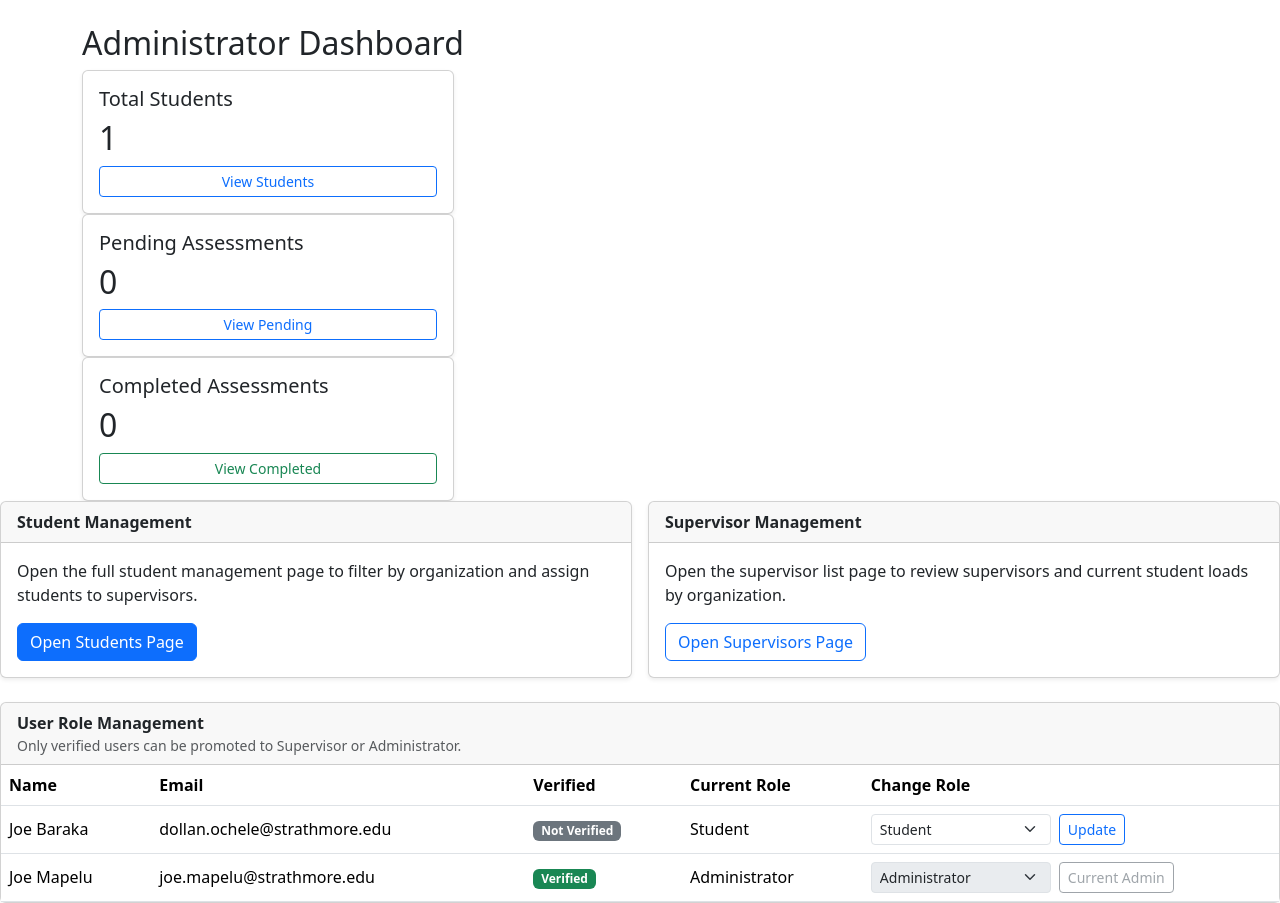
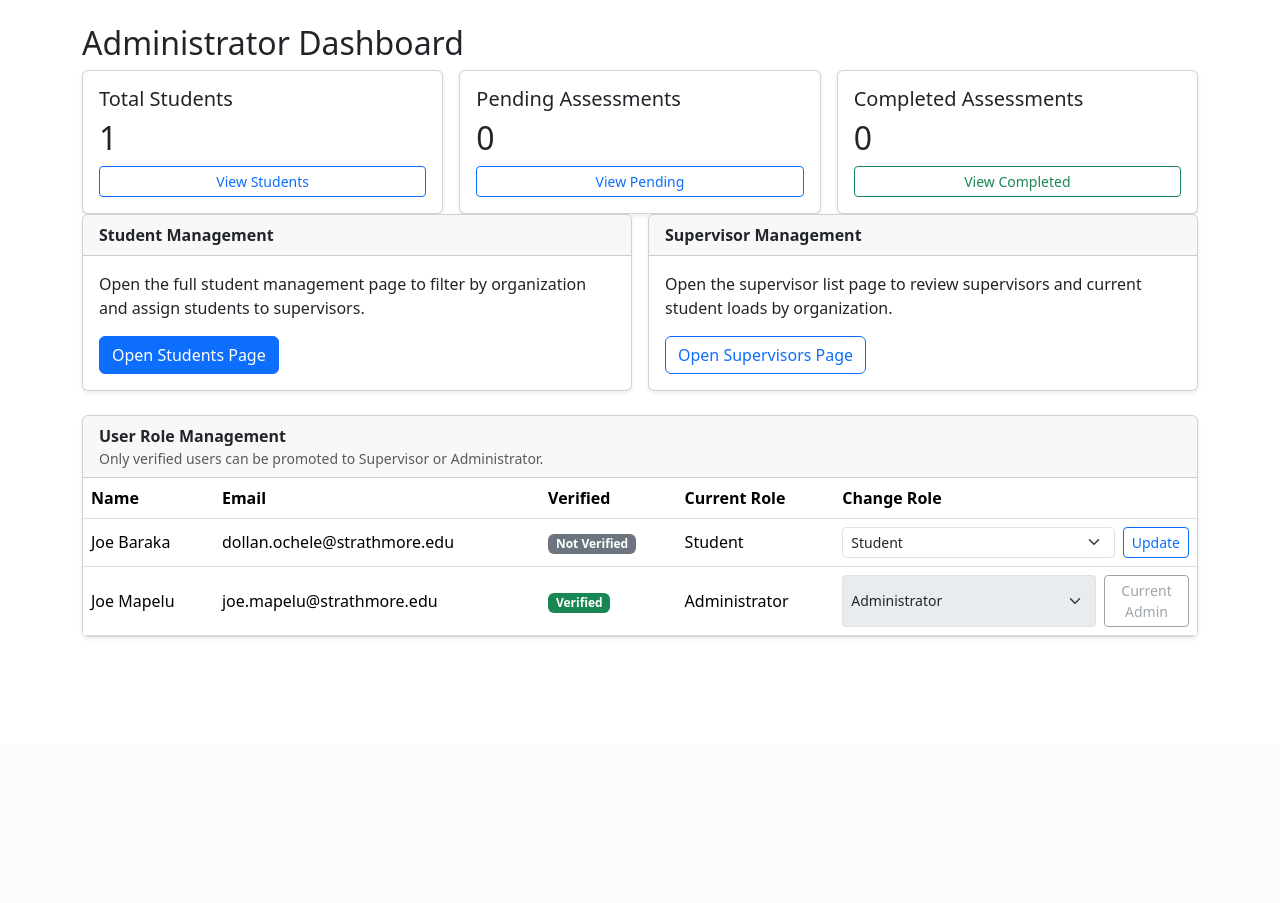
Before and after one commit to JBL-M/assessment-routing-system, a Django app: page /users/admin/dashboard/ in a window 1280 px wide. Shown: the part 56-959 px from the top of the page. After the commit the page ends 693 px from the top, so only its background shows below. Run offline with Django 5.2, Linux system fonts and the light colour scheme; a user stored in the database is signed in; data comes from the database, SQL or seed files in the repository; both versions use the stored data as it was after the commit.

Commit message:
WIP: demo frontend and admin flow updates

```diff
--- a/AssessmentRoutingSystem/settings.py
+++ b/AssessmentRoutingSystem/settings.py
@@ -61,7 +61,7 @@
 
     'main',
     'users',
-    'routing',
+    'Routing',
 ]
 
 MIDDLEWARE = [
--- a/AssessmentRoutingSystem/urls.py
+++ b/AssessmentRoutingSystem/urls.py
@@ -29,7 +29,7 @@
 
 
    path('users/', include('users.urls')),
-   path( 'routing/',include('routing.urls')
+    path( 'routing/',include('Routing.urls')
 ),
 
 ]
--- a/Routing/apps.py
+++ b/Routing/apps.py
@@ -2,4 +2,4 @@
 
 class RoutingConfig(AppConfig):
     default_auto_field = 'django.db.models.BigAutoField'
-    name = 'routing'
+    name = 'Routing'
--- a/templates/base.html
+++ b/templates/base.html
@@ -5,6 +5,7 @@
 
     <link href="https://cdn.jsdelivr.net/npm/bootstrap@5.3.3/dist/css/bootstrap.min.css"
           rel="stylesheet">
+    <link href="/style.css" rel="stylesheet">
 </head>
 <body>
 
@@ -42,6 +43,7 @@
 </div>
 
 <script src="https://cdn.jsdelivr.net/npm/bootstrap@5.3.3/dist/js/bootstrap.bundle.min.js"></script>
+{% block extra_scripts %}{% endblock %}
 
 </body>
 </html>
--- a/users/templates/users/admin_dashboard.html
+++ b/users/templates/users/admin_dashboard.html
@@ -2,8 +2,10 @@
 
 {% block content %}
 
+<div class="admin-dashboard">
 <h2>Administrator Dashboard</h2>
- <div class="col-md-4">
+<div class="row g-3 admin-stat-grid">
+    <div class="col-md-4">
         <div class="card p-3 shadow-sm">
             <h5>Total Students</h5>
             <h2>{{ total_students }}</h2>
@@ -86,7 +88,7 @@
                             <form method="post" action="{% url 'change_user_role' %}" class="d-flex gap-2">
                                 {% csrf_token %}
                                 <input type="hidden" name="user_id" value="{{ user_item.id }}">
-                                <select name="role" class="form-select form-select-sm" style="max-width: 180px;" {% if user_item.id == request.user.id %}disabled{% endif %}>
+                                <select name="role" class="form-select form-select-sm role-select" {% if user_item.id == request.user.id %}disabled{% endif %}>
                                     <option value="student" {% if user_item.profile.role == 'student' %}selected{% endif %}>Student</option>
                                     <option value="supervisor" {% if user_item.profile.role == 'supervisor' %}selected{% endif %}>Supervisor</option>
                                     <option value="admin" {% if user_item.profile.role == 'admin' %}selected{% endif %}>Administrator</option>
@@ -109,4 +111,10 @@
     </div>
 </div>
 
+</div>
+
 {% endblock %}
+
+{% block extra_scripts %}
+<script src="/admin-dashboard.js"></script>
+{% endblock %}
--- a/users/views.py
+++ b/users/views.py
@@ -11,7 +11,7 @@
 from django.db.models import Count, Q
 from django.urls import reverse
 from .models import Assessment, Profile
-from routing.models import SupervisorStudentAssignment
+from Routing.models import SupervisorStudentAssignment
 import time
 import logging
 
```
Also changed, not shown: db.sqlite3.
